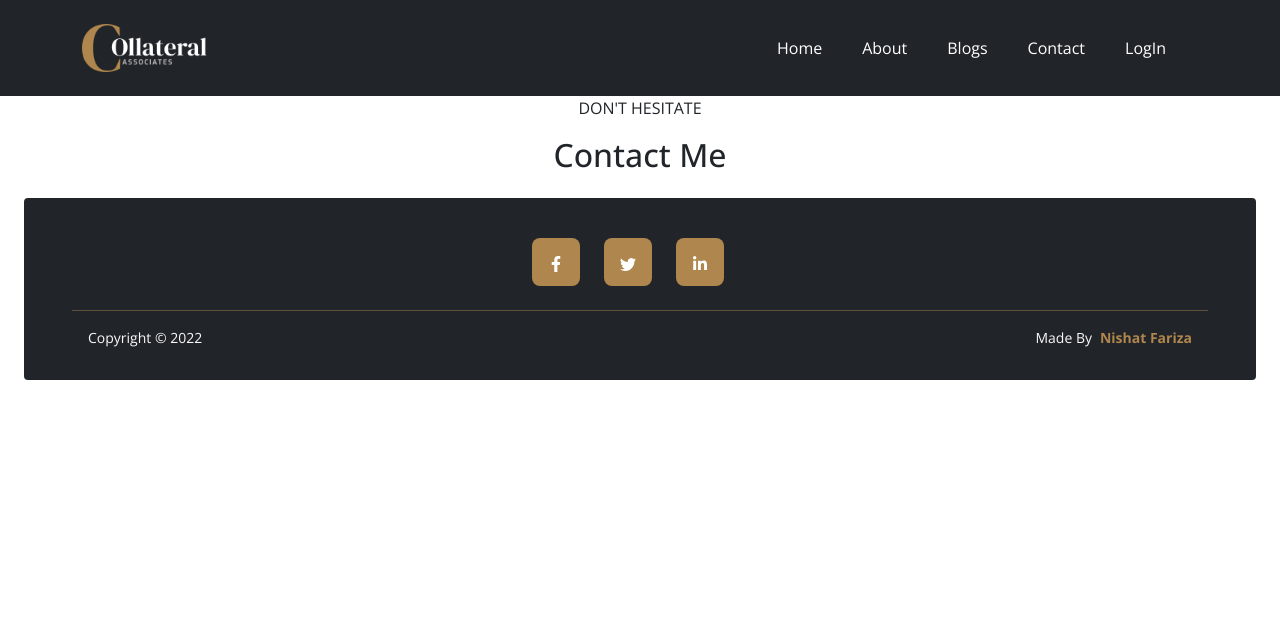
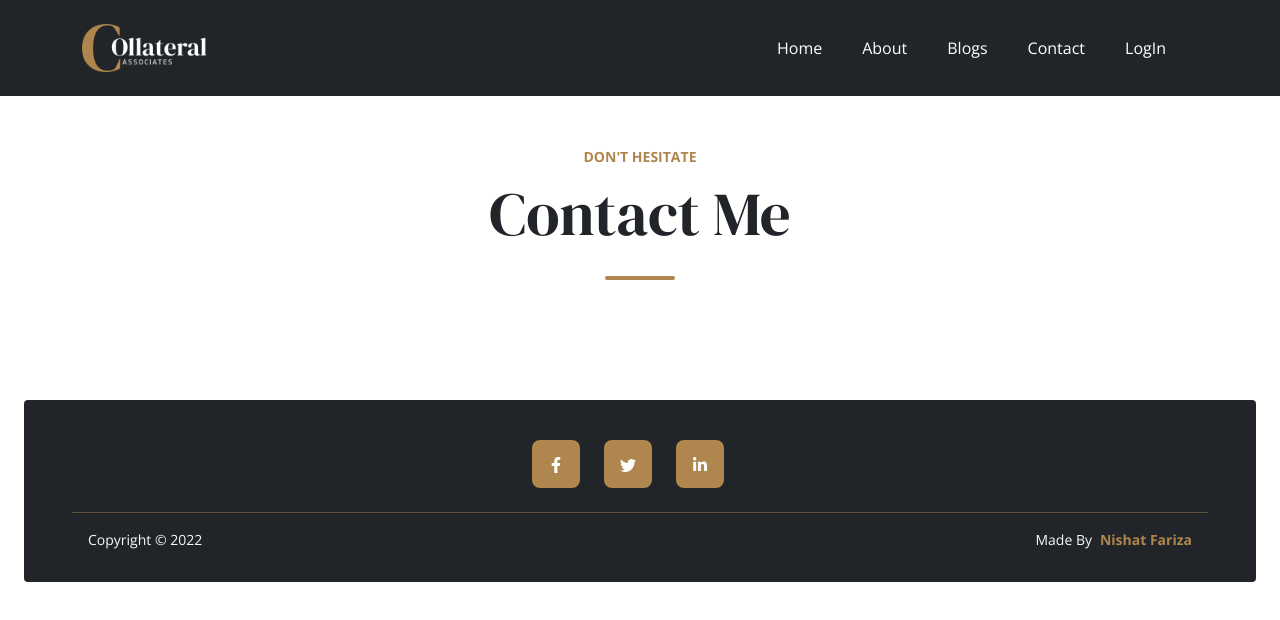
Before and after one commit to NishatFariza/Collateral-Associates, a React (Create React App) app: page /contact in a window 1280 px wide. Shown: the top 620 px of the page. Built offline with nearby package versions, Linux system fonts and the light colour scheme; no server answers.

Commit message:
contact route style

```diff
--- a/src/Pages/Contact/Contact.css
+++ b/src/Pages/Contact/Contact.css
@@ -0,0 +1,6 @@
+.small-text{
+    color: #af864d;
+}
+p{
+    font-size: 61px;
+}
--- a/src/Pages/Contact/Contact.jsx
+++ b/src/Pages/Contact/Contact.jsx
@@ -3,9 +3,14 @@ import "./Contact.css";
 
 const Contact = () => {
   return (
-    <div className="mx-4 text-center">
-      <p>DON'T HESITATE</p>
-      <h2>Contact Me</h2>
+    <div className="mx-auto text-center py-5 w-75">
+      <div className="text-center">
+        <small className="small-text text-uppercase fw-bold">
+          DON'T HESITATE
+        </small>
+        <p className="primary-font">Contact Me</p>
+        <div className="divider mb-5"></div>
+      </div>
     </div>
   );
 };
```
